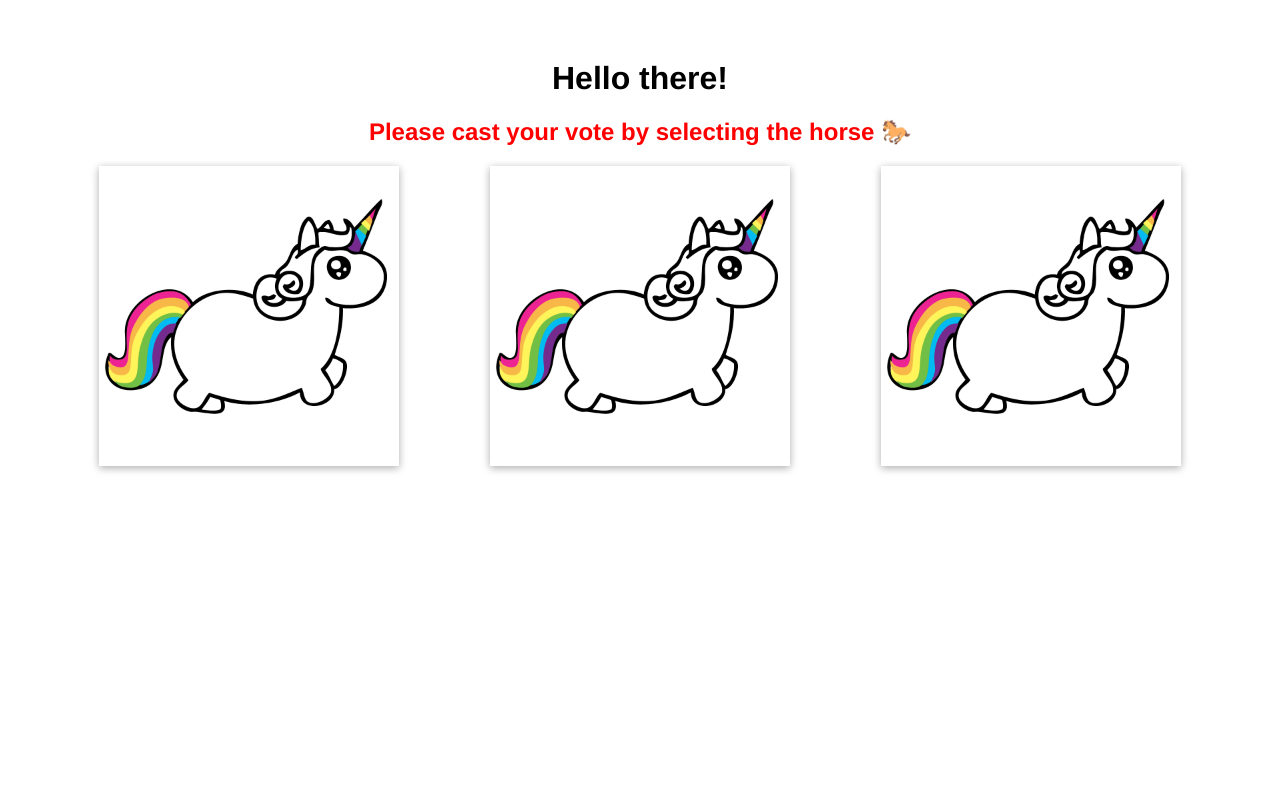
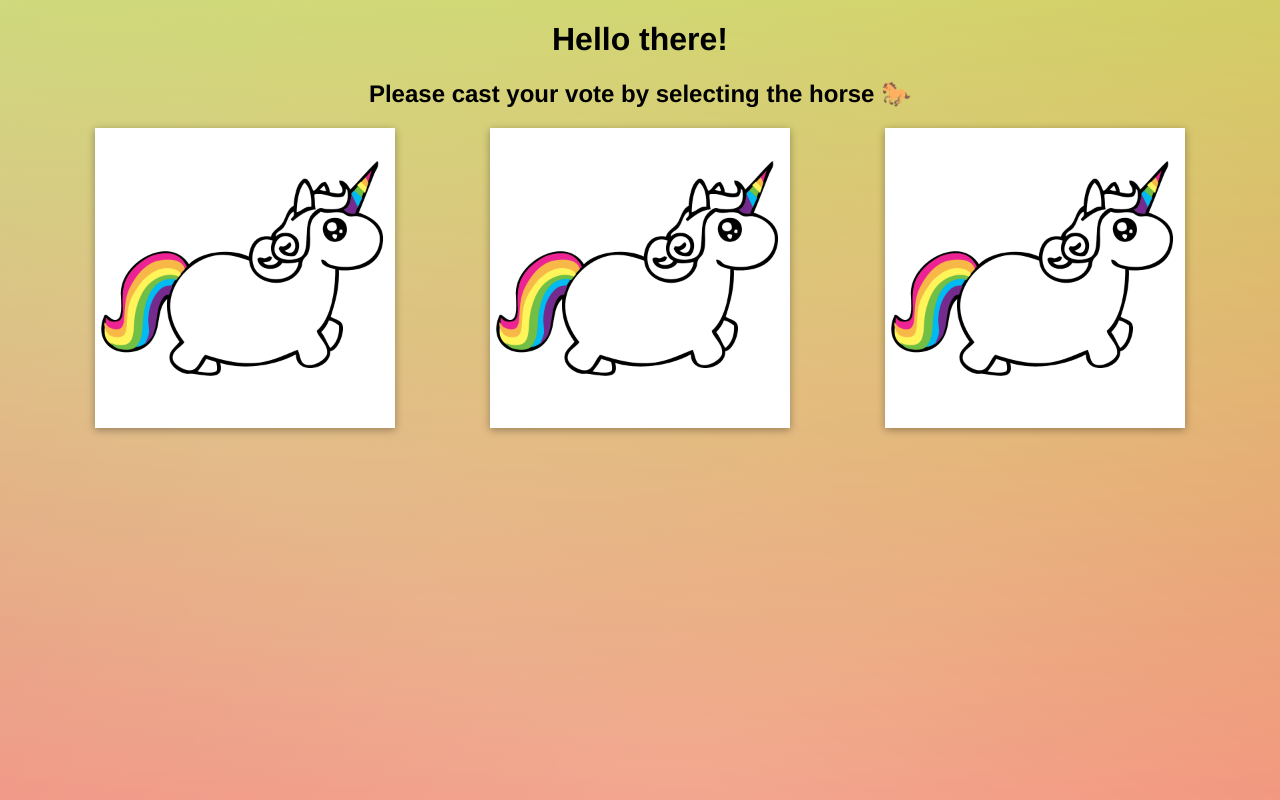
Before and after one commit to mesagoh/horse-vote, a Vue app: page / in a window 1280 px wide. Built offline with nearby package versions, Linux system fonts and the light colour scheme; what vue-confetti would draw is missing.

Commit message:
Added animation to background gradient

```diff
--- a/package.json
+++ b/package.json
@@ -44,6 +44,7 @@
     "friendly-errors-webpack-plugin": "^1.6.1",
     "html-webpack-plugin": "^2.30.1",
     "node-notifier": "^5.1.2",
+    "node-sass": "^4.12.0",
     "optimize-css-assets-webpack-plugin": "^3.2.0",
     "ora": "^1.2.0",
     "portfinder": "^1.0.13",
@@ -51,8 +52,11 @@
     "postcss-loader": "^2.0.8",
     "postcss-url": "^7.2.1",
     "rimraf": "^2.6.0",
+    "sass": "^1.22.12",
+    "sass-loader": "^8.0.0",
     "semver": "^5.3.0",
     "shelljs": "^0.7.6",
+    "style-loader": "^1.0.0",
     "uglifyjs-webpack-plugin": "^1.1.1",
     "url-loader": "^0.5.8",
     "vue-loader": "^13.3.0",
--- a/src/App.vue
+++ b/src/App.vue
@@ -3,8 +3,6 @@
       <Header />
       <HorseSelection v-on:show-modal="showModal"/>
       <Modal v-if="isSelected" v-on:close-modal="closeModal" v-on:select-horse="handleSelection">
-      // Here we put code that varies according to which Horse was picked
-      //    ie, the img src of the horse
         <h3 slot="header">You selected Horse #{{selectedHorse}}</h3>
       </Modal>
     </div>
@@ -56,7 +54,6 @@ export default {
       this.selectedHorse = id
     },
     closeModal () {
-      console.log('closing modal!')
       this.isSelected = false
       this.selectedHorse = null
       this.stop()
@@ -71,12 +68,41 @@ export default {
 
 <style>
 /* Global Styles */
+
 #app {
+  top: 0; left: 0;
+  width: 100%; height: 100%;
   font-family: 'Avenir', Helvetica, Arial, sans-serif;
   -webkit-font-smoothing: antialiased;
   -moz-osx-font-smoothing: grayscale;
   text-align: center;
   color: #2c3e50;
-  margin-top: 60px;
+  background: linear-gradient(217deg, rgba(255,0,0,.8), rgba(255,0,0,0) 70.71%),
+            linear-gradient(127deg, rgba(226, 101, 185, 0.8), rgba(226, 101, 185, 0) 70.71%);
+  position: fixed;
+}
+
+#app:before {
+  top: 0; left: 0;
+  width: 100%; height: 100%;
+  background-image: linear-gradient(rgb(200, 245, 116), rgb(240, 145, 116));
+  content: '';
+  display: block;
+  position: absolute;
+  opacity: 0;
+  z-index: -100;
+  transition: opacity 2.75s;
+  animation: bgColorChange infinite;
+  animation-duration: 2s;
+  animation-direction: alternate;
+}
+
+@keyframes bgColorChange {
+  from {
+    opacity: 0;
+  }
+  to {
+    opacity: 1;
+  }
 }
 </style>
--- a/src/components/Header.vue
+++ b/src/components/Header.vue
@@ -25,7 +25,7 @@ h1 {
 
 /* Subtitle Styling */
 h2 {
-    color: red;
+    color: black;
 }
 
 </style>
--- a/src/components/Modal.vue
+++ b/src/components/Modal.vue
@@ -68,7 +68,7 @@ export default {
   left: 0;
   width: 100%;
   height: 100%;
-  background-color: rgba(0, 0, 0, .5);
+  background-color: rgba(255, 255, 255, 0.418);
   display: table;
   transition: opacity .3s ease;
 }
@@ -87,7 +87,7 @@ export default {
   padding: 20px 30px;
   background-color: #fff;
   border-radius: 10px;
-  box-shadow: 0 2px 8px rgba(0, 0, 0, .33);
+  box-shadow: 0 1px 8px rgba(0, 0, 0, 0.37);
   transition: all .3s ease;
   font-family: Helvetica, Arial, sans-serif;
 }
@@ -126,11 +126,13 @@ export default {
   float:left;
   background: #bdebd6;
   animation: shadow-pulse 0.7s infinite;
+  animation-direction: alternate;
 }
 
 .modal-ok-button {
   background: rgb(154, 225, 235);
   animation: shadow-pulse 0.7s infinite;
+  animation-direction: alternate;
 }
 
 .modal-cancel-button {
```
Also changed, not shown: 1 other file (tests, documents, lock files or other folders). Lines whose indentation alone changed are shown as unchanged.
